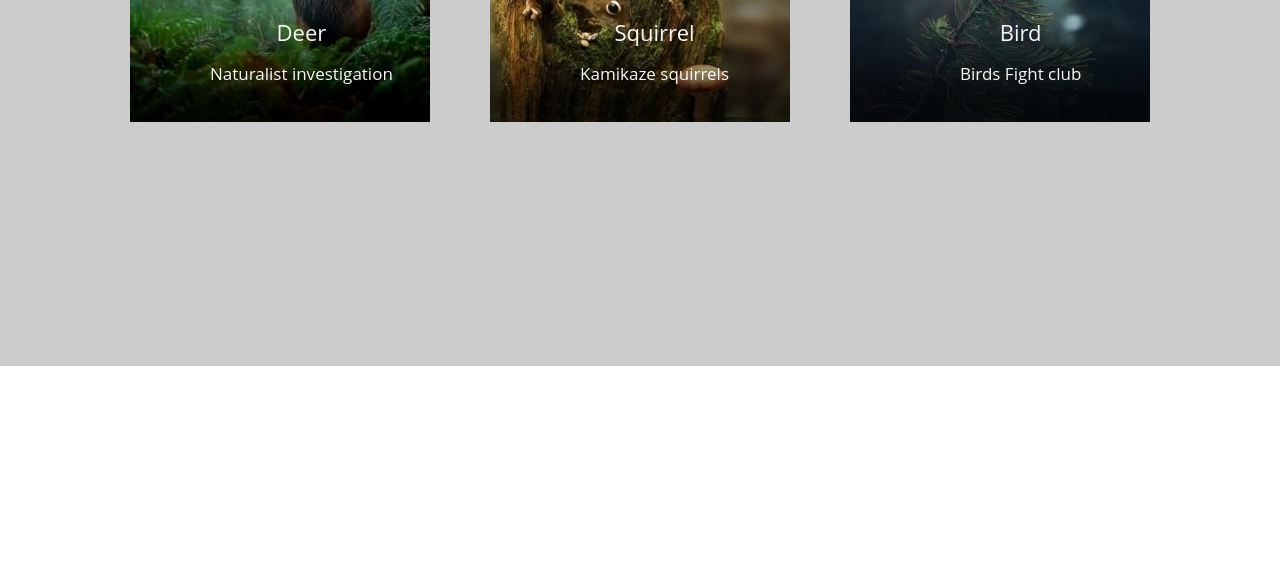
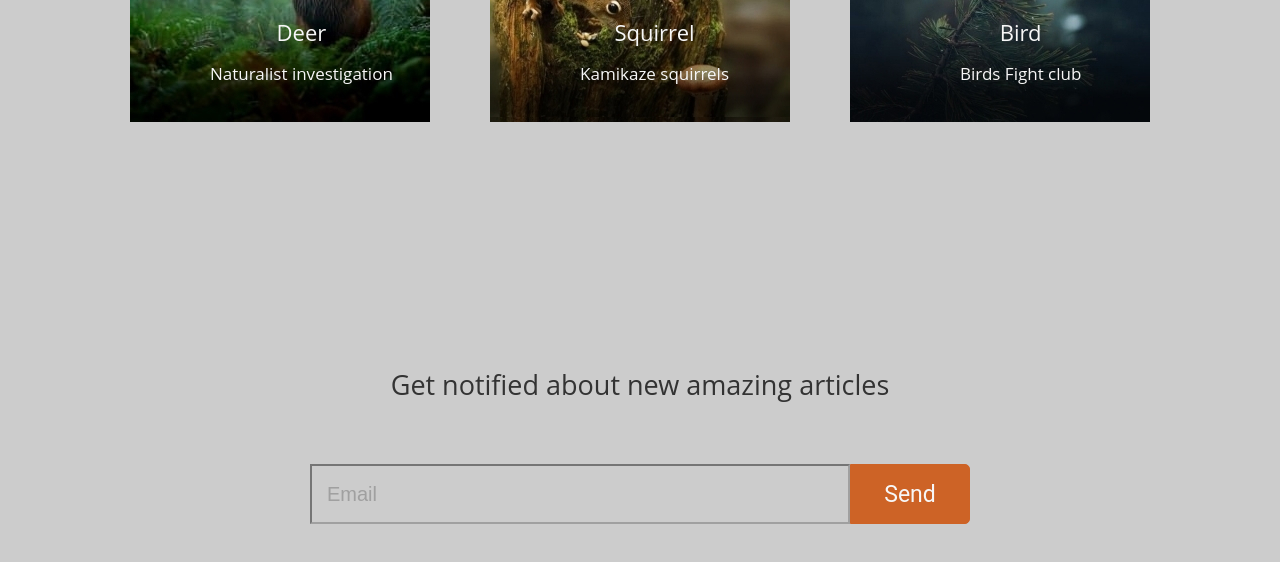
Before and after one commit to veronaten/Wildlife, a plain HTML site: page index.html in a window 1280 px wide. Shown: the part 1386-1948 px from the top of the page. Before the commit the page ends 1752 px from the top, so only its background shows below. Drawn offline with Linux system fonts and the light colour scheme.

Commit message:
feat: add block notification and forms, styling main

```diff
--- a/css/style.css
+++ b/css/style.css
@@ -225,3 +225,68 @@ button.slider_left, button.slider_right {
   cursor: pointer;
   border:rgba(255, 255, 255, 0);
 }
+
+.notification h3 {
+  margin-top: 239px;
+  font-family: Open Sans;
+  font-weight: normal;
+  font-size: 27px;
+  line-height: 40px;
+  text-align: center;
+  color: #333333;
+}
+
+.notification_form {
+  margin-top: 59px;
+  text-align: center;
+}
+
+form {
+  position: relative;
+}
+
+.notification_email input{
+  position: relative;
+  right: 60px;
+  display: inline-block;
+  padding: 15px;
+  width: 540px;
+  height: 60px;
+  font-size: 20px;
+  opacity: 0.5;
+  border-radius: 0px;
+  background-color: #cccccc;
+}
+
+.notification_btn input{
+  position: absolute;
+  right: 270px;
+  top: 0px;
+  display: inline-block;
+  width: 120px;
+  height: 60px;
+  background: #CD6326;
+  border: 1px solid #CD6326;
+  border-radius: 0px 5px 5px 0px;
+  font-family: Roboto;
+  font-weight: normal;
+  font-size: 23px;
+  line-height: 27px;
+  align-items: center;
+  text-align: center;
+  color: #F7F7F7;
+  cursor: pointer;
+}
+
+.notification_btn input:hover,
+.notification_btn input:focus {
+  background: #f56817;
+  color: #F7F7F7;
+  transition: all 0.3s ease-in;
+}
+
+.notification_btn input:active {
+  background: #9c4f21;
+  color: #F7F7F7;
+  transition: all 0.3s ease-in;
+}
--- a/index.html
+++ b/index.html
@@ -79,7 +79,17 @@
         </div>
       </section>
       <section class="notification">
-
+        <h3>Get notified about new amazing articles</h3>
+        <div class="notification_form">
+          <form action="#">
+            <div class="notification_email">
+              <input type="email" placeholder="Email" required>
+            </div>
+            <div class="notification_btn">
+              <input type="submit" value="Send">
+            </div>
+        </form>
+        </div>
       </section>
     </div>
   </main>
```
